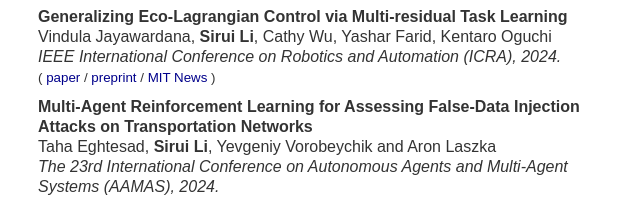
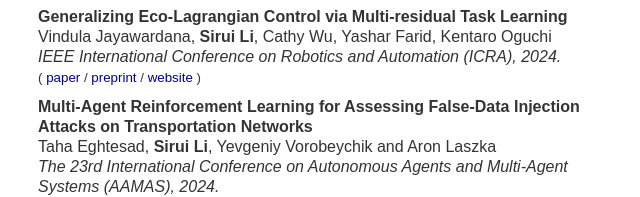
Before and after one commit to siruil/siruil.github.io, a plain HTML site: page index.html in a window 1280 px wide. Shown: the part 1131-1328 px from the top of the page, 428-1068 px from the left. Drawn offline with Linux system fonts and the light colour scheme.

Commit message:
Correct typo

```diff
--- a/index.html
+++ b/index.html
@@ -77,7 +77,7 @@
                         <li><b>Generalizing Eco-Lagrangian Control via Multi-residual Task Learning</b><br>
                             Vindula Jayawardana, <b>Sirui Li</b>, Cathy Wu, Yashar Farid, Kentaro Oguchi<br>
                             <i>IEEE International Conference on Robotics and Automation (ICRA), 2024.</i><br>
-                            <small> ( <a href="https://ieeexplore.ieee.org/document/10610586">paper</a> / <a href="https://arxiv.org/pdf/2403.04232">preprint</a> / <a href="https://vindulamj.github.io/mrtl/">MIT News</a> ) </small>
+                            <small> ( <a href="https://ieeexplore.ieee.org/document/10610586">paper</a> / <a href="https://arxiv.org/pdf/2403.04232">preprint</a> / <a href="https://vindulamj.github.io/mrtl/">website</a> ) </small>
                         </li>
                         <li><b>Multi-Agent Reinforcement Learning for Assessing False-Data Injection Attacks on Transportation Networks</b><br>
                             Taha Eghtesad, <b>Sirui Li</b>, Yevgeniy Vorobeychik and Aron Laszka<br>
@@ -192,7 +192,7 @@
                         <li><b>Generalizing Eco-Lagrangian Control via Multi-residual Task Learning</b><br>
                             Vindula Jayawardana, <b>Sirui Li</b>, Cathy Wu, Yashar Farid, Kentaro Oguchi<br>
                             <i>IEEE International Conference on Robotics and Automation (ICRA), 2024.</i><br>
-                            <small> ( <a href="https://ieeexplore.ieee.org/document/10610586">paper</a> / <a href="https://arxiv.org/pdf/2403.04232">preprint</a> / <a href="https://vindulamj.github.io/mrtl/">MIT News</a> ) </small>
+                            <small> ( <a href="https://ieeexplore.ieee.org/document/10610586">paper</a> / <a href="https://arxiv.org/pdf/2403.04232">preprint</a> / <a href="https://vindulamj.github.io/mrtl/">website</a> ) </small>
                         </li>
                         <li><b>Multi-Agent Reinforcement Learning for Assessing False-Data Injection Attacks on Transportation Networks</b><br>
                             Taha Eghtesad, <b>Sirui Li</b>, Yevgeniy Vorobeychik and Aron Laszka<br>
```
